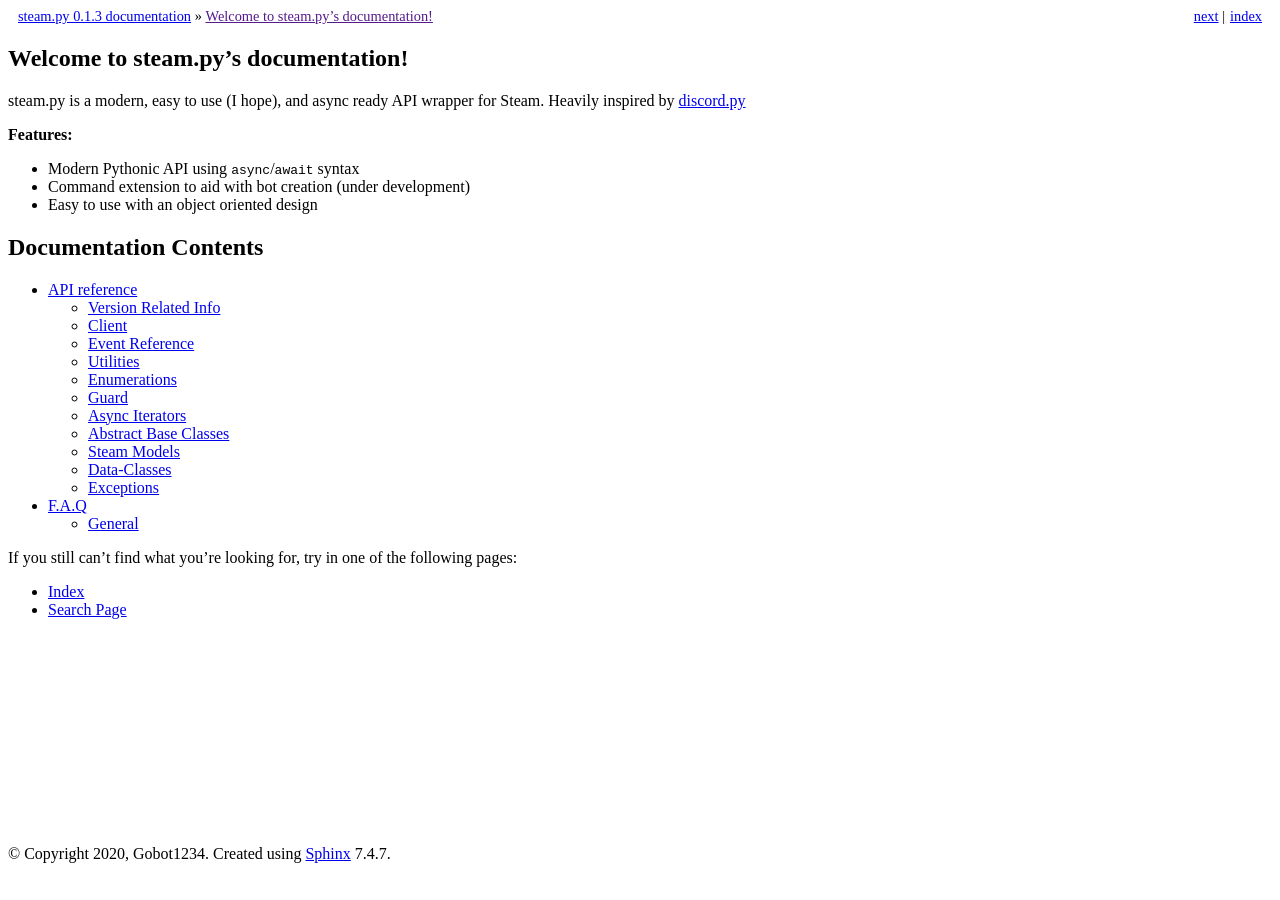
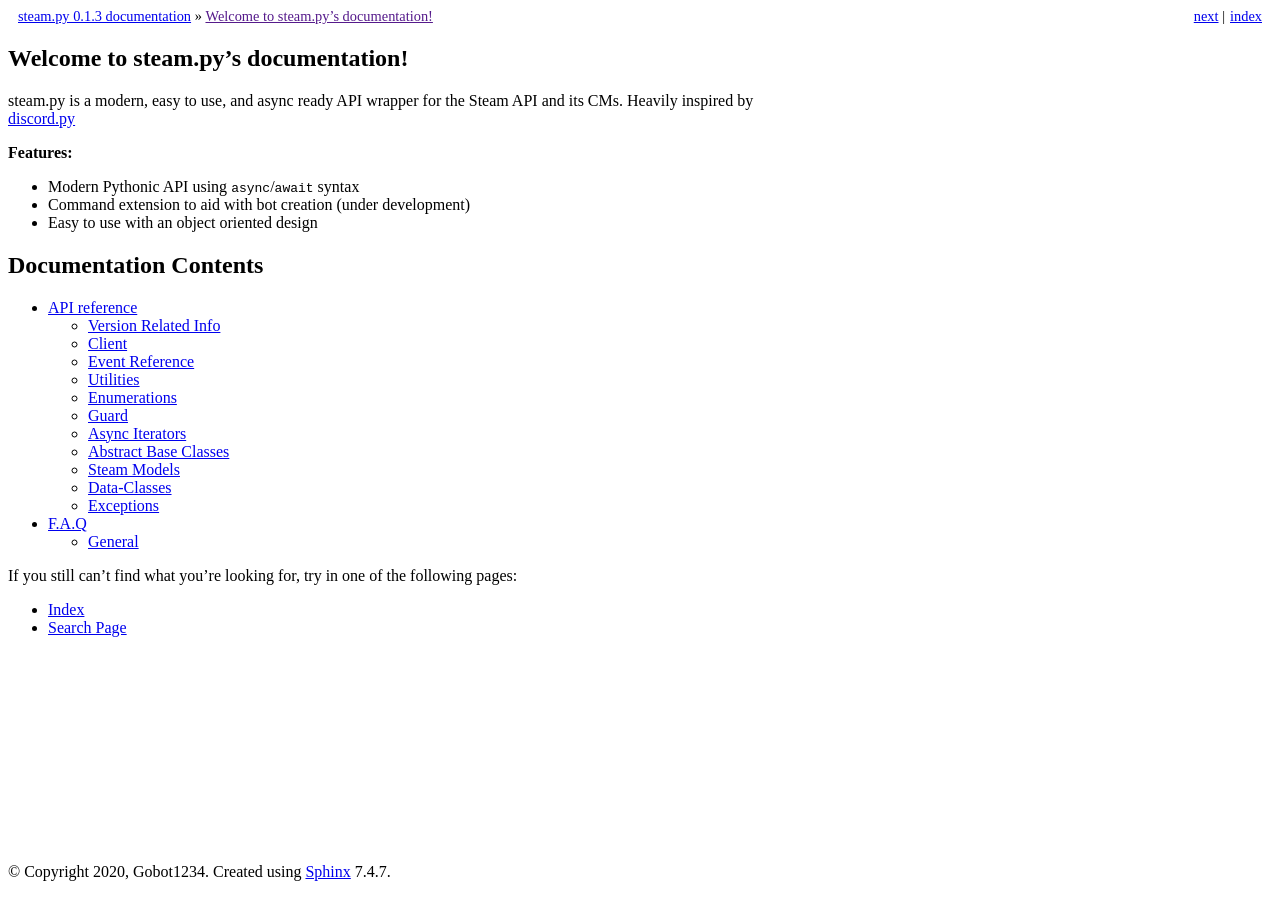
Before and after one commit to Gobot1234/steam.py, a Sphinx documentation site: the page built from docs/index.rst, in a window 1280 px wide. Built offline with Sphinx 7.4.7, drawn with Linux system fonts in a browser that asks for light colours.

Commit message:
Update docs

```diff
--- a/docs/api.rst
+++ b/docs/api.rst
@@ -15,7 +15,7 @@ Version Related Info
 
 .. data:: __version__
 
-    A string representation of the version. e.g. ``'0.0.8a'``. This is based
+    A string representation of the version. e.g. ``'0.1.3'``. This is based
     off of :pep:`440`.
 
 Client
--- a/docs/faq.rst
+++ b/docs/faq.rst
@@ -168,7 +168,7 @@ method on the User that you want to send the offer to.
     earbuds = their_inventory.get_item('Earbuds')
 
     # finally construct the trade
-    trade = TradeOffer(items_to_send=keys, items_to_receive=earbuds,
+    trade = TradeOffer(items_to_send=keys, items_to_receive=[earbuds],
                        message='This trade was made using steam.py')
     await user.send(trade=trade)
     # you don't need to confirm the trade manually, the client will handle that for you
--- a/docs/index.rst
+++ b/docs/index.rst
@@ -6,8 +6,8 @@
 Welcome to steam.py's documentation!
 ====================================
 
-steam.py is a modern, easy to use (I hope), and async ready API wrapper
-for Steam. Heavily inspired by `discord.py <https://github.com/Rapptz/discord.py>`_
+steam.py is a modern, easy to use, and async ready API wrapper
+for the Steam API and its CMs. Heavily inspired by `discord.py <https://github.com/Rapptz/discord.py>`_
 
 **Features:**
 
```
Also changed, not shown: other parts of docs/faq.rst (+1 -1 lines).
